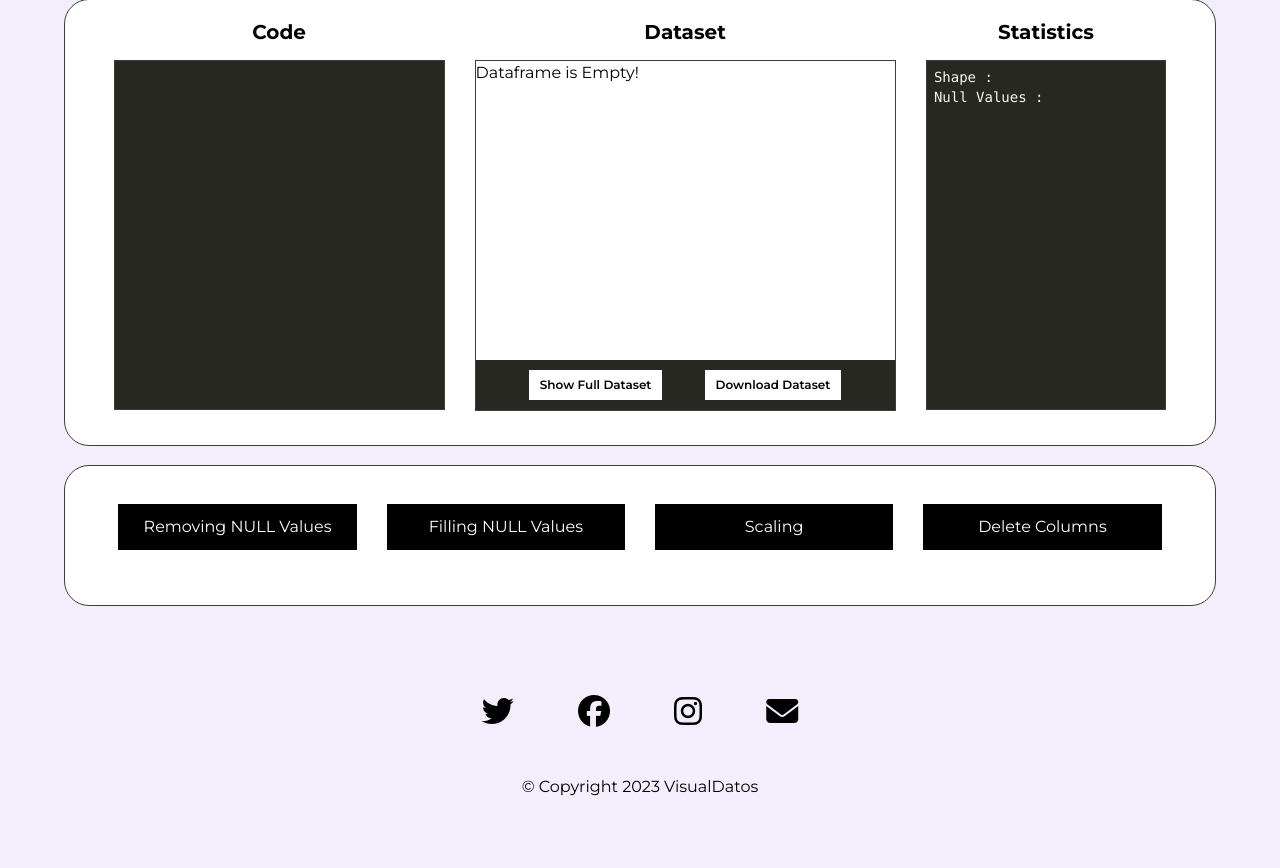
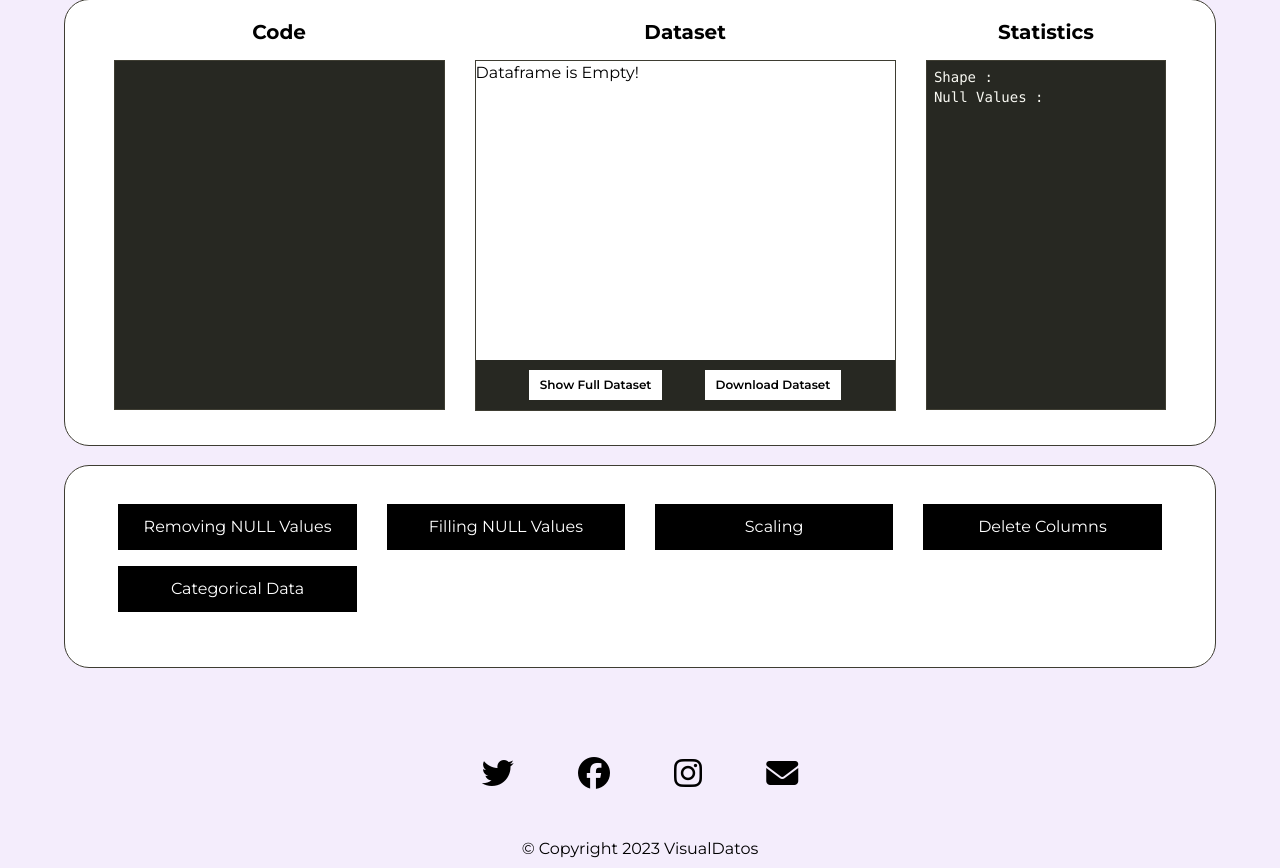
Before and after one commit to 11manav/VisualDatos, a Django app: template VData/templates/preprocessing.html in a window 1280 px wide. Shown: the part 101-969 px from the top of the page. Before the commit the page ends 897 px from the top, so only its background shows below. Run offline with Django 4.2, Linux system fonts and the light colour scheme; the template is opened without the code that fills it, so the values that code supplies are empty; some libraries are stand-ins or nearby versions.

Commit message:
Added Categorical data form

```diff
--- a/VData/home/urls.py
+++ b/VData/home/urls.py
@@ -17,6 +17,7 @@ urlpatterns = [
     path('preprocessing/fillna_mode',views.fillingNullMode,name='fillingNullMode'),
     path('preprocessing/fillna_modenumeric',views.fillingNullModeNumeric,name='fillingNullModeNumeric'),
     path('preprocessing/delete',views.deleteColumns,name='deleteColumn'),
+    path('preprocessing/categorical_data',views.cat_data,name='cat_data_form'),
     path('mlalgorithms/',views.mlalgorithms,name='mlalgorithms'),
     path('mlalgorithms/logistic_reg',views.logistic_reg,name='logistic_reg'),
     path('mlalgorithms/linear_reg',views.linear_reg,name='linear_reg'),
--- a/VData/templates/preprocessing.html
+++ b/VData/templates/preprocessing.html
@@ -155,6 +155,21 @@
         </ul>
       </div>
     </div>
+    <div class="col-lg-3 col-md-6 col-sm-6">
+      <div class="body">
+        <ul class="dropdown-list">
+          <li class="nav-item pl-md-0 ml-0 active">
+            <a
+              class="nav-link dropdown-toggle"
+              href="{% url 'cat_data_form'%}"
+              role="button"
+              aria-haspopup="true"
+              aria-expanded="false"
+              >Categorical Data</a>
+          </li>
+        </ul>
+      </div>
+    </div>
   </div>
 </div>
 
```
Also changed, not shown: VData/home/views.py (+8 -0 lines), VData/templates/categoricalData_form.html (renamed from VData/templates/catgoricalData_form.html).
